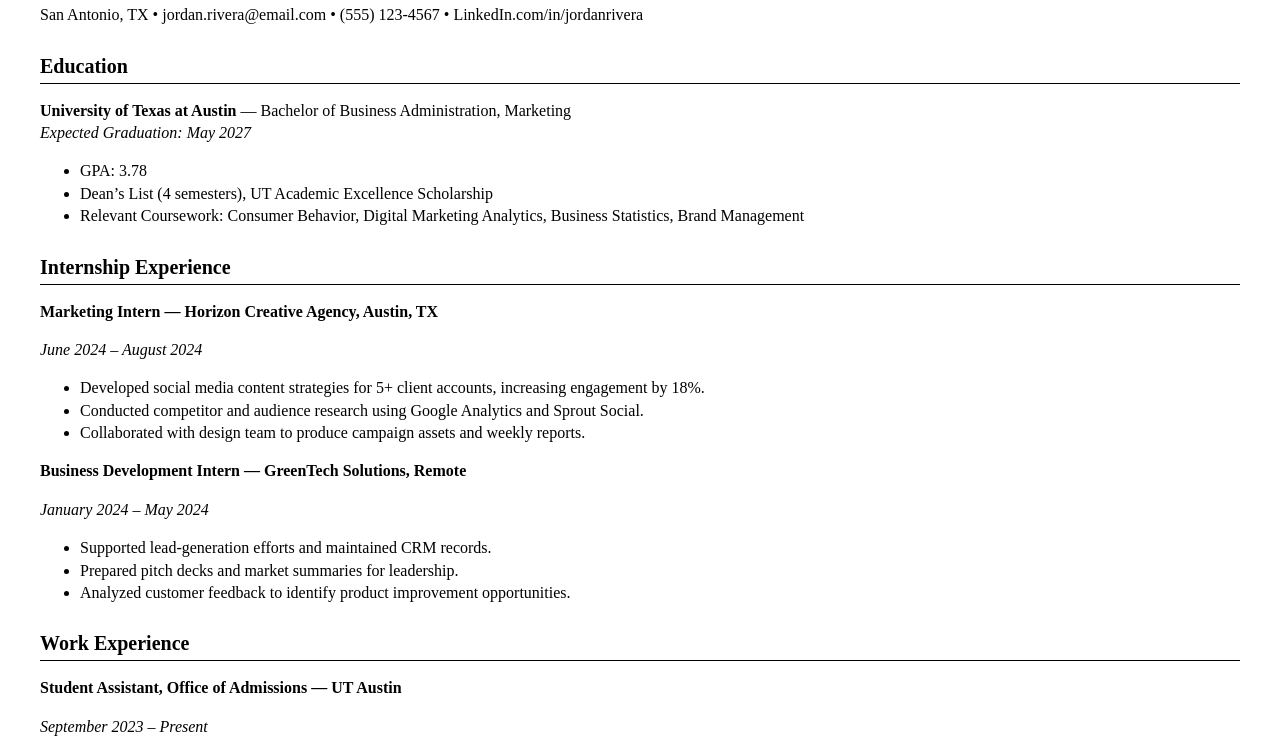
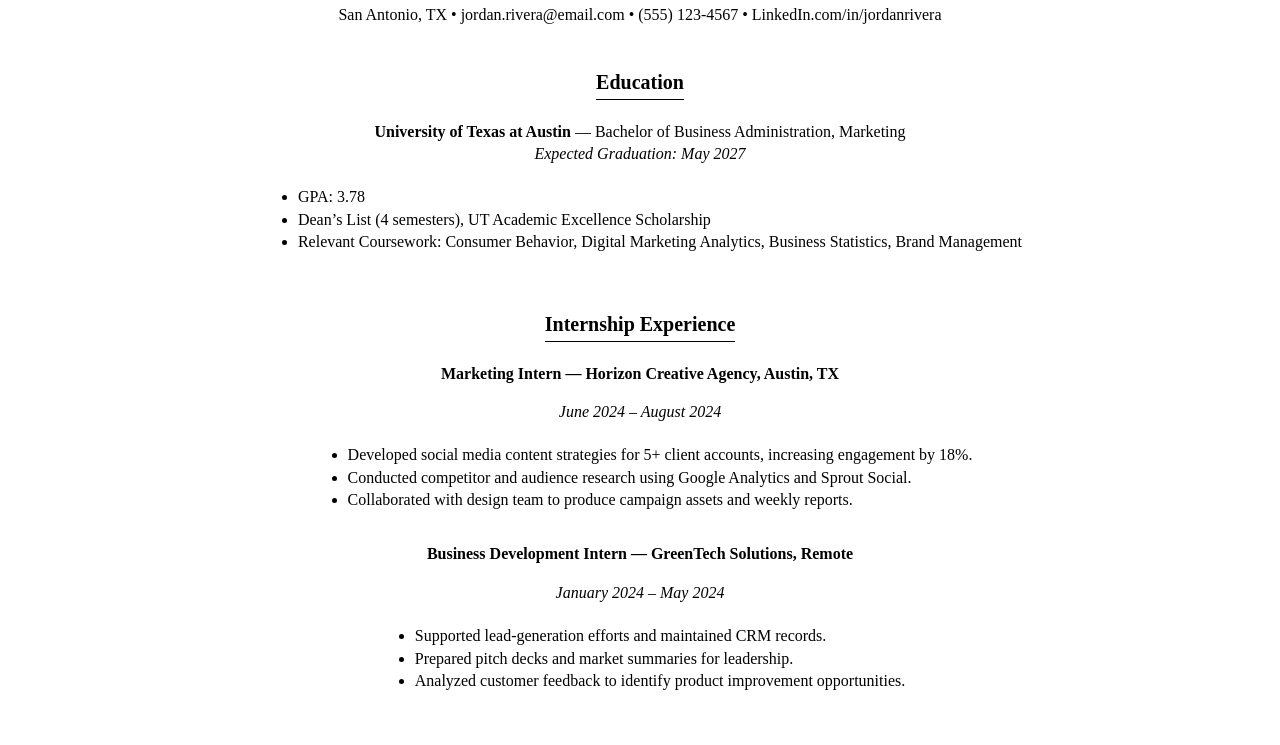
Before and after one commit to jojoknph/Resume, a plain HTML site: page index.html in a window 1280 px wide. Shown: the part 91-836 px from the top of the page. Drawn offline with Linux system fonts and the light colour scheme.

Commit message:
Update index.html

```diff
--- a/index.html
+++ b/index.html
@@ -10,6 +10,7 @@
         color: black;
         background: white;
         line-height: 1.4;
+        text-align: center;
     }
     h1, h2 {
         margin-bottom: 5px;
@@ -22,6 +23,7 @@
         margin-top: 25px;
         border-bottom: 1px solid black;
         padding-bottom: 3px;
+        display: inline-block;
     }
     .section {
         margin-bottom: 15px;
@@ -34,6 +36,8 @@
     }
     ul {
         margin-top: 5px;
+        display: inline-block;
+        text-align: left;
     }
 </style>
 </head>
```
